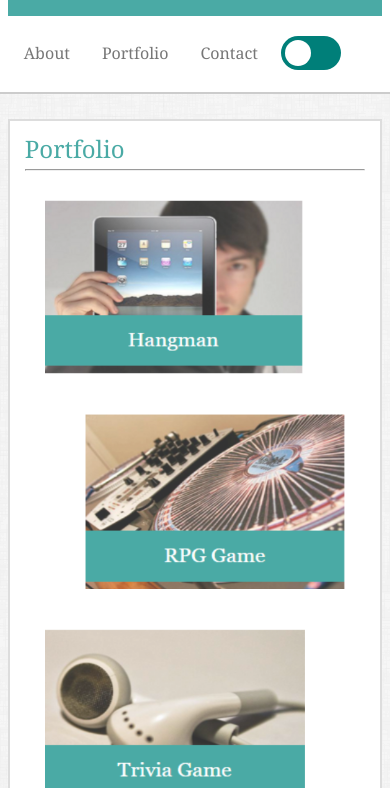
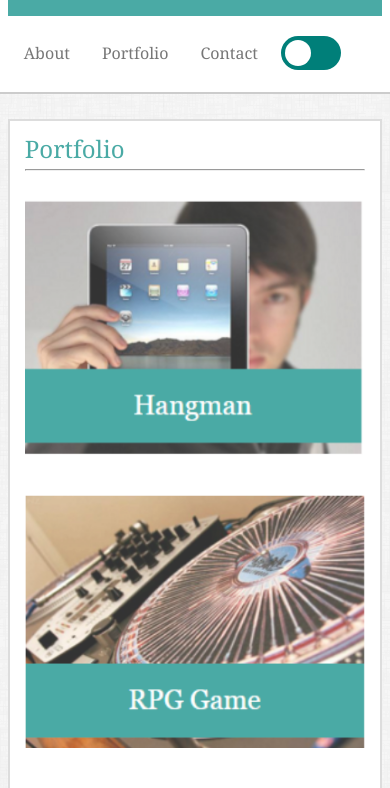
Before and after one commit to mkenned22/Responsive-Portfolio, a plain HTML site: page portfolio.html in a window 390 px wide. Shown: the part 56-844 px from the top of the page. Drawn offline with Linux system fonts and the light colour scheme.

Commit message:
fix portfolio images with regards to media query

```diff
--- a/assets/style.css
+++ b/assets/style.css
@@ -277,6 +277,12 @@ input:checked + label:after {
         width: 50%;
         /* The main section content is 650px wide. */
     }
+
+    #portfolioProjects1, #portfolioProjects2, #portfolioProjects3, #portfolioProjects4, #portfolioProjects5 {
+        width: 100%;
+        height: auto;
+        margin: 20px 0px 20px 0px;
+    }
 }
 
 @media screen and (max-width: 768px) {
```
